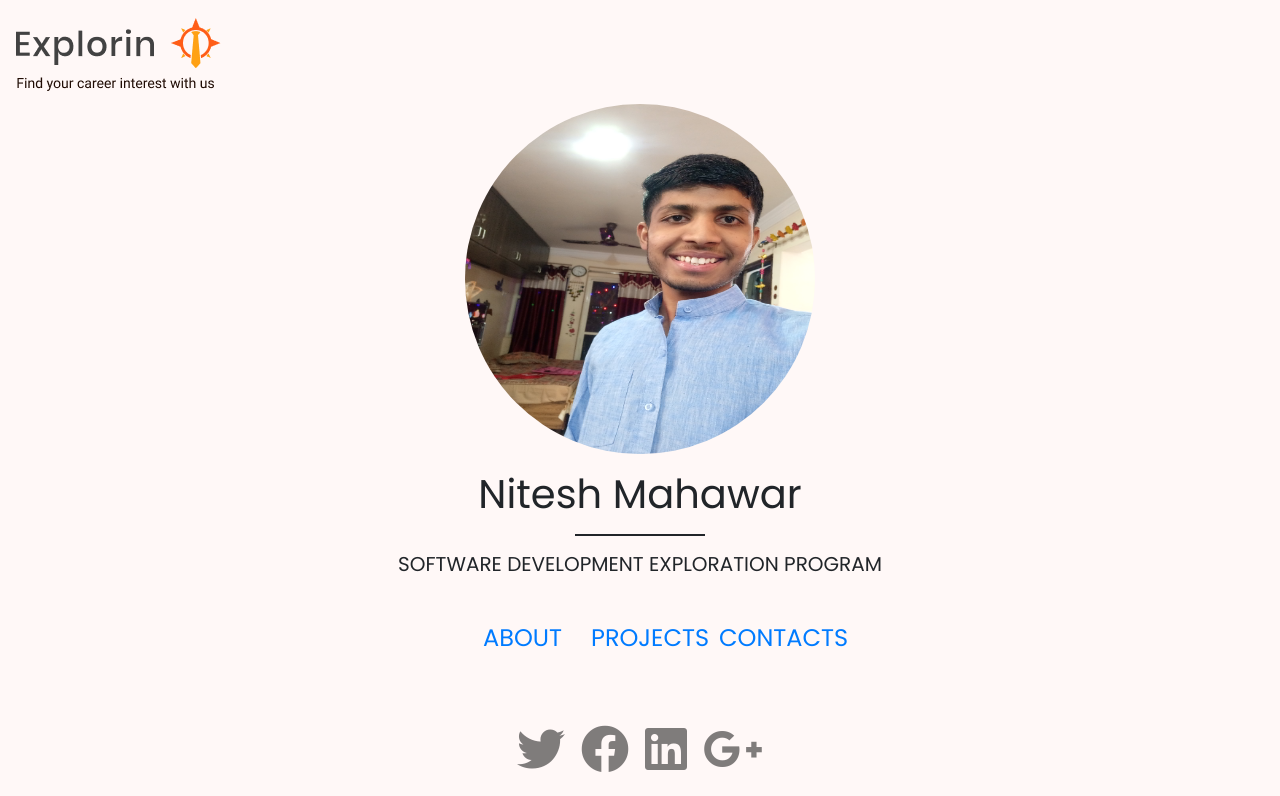
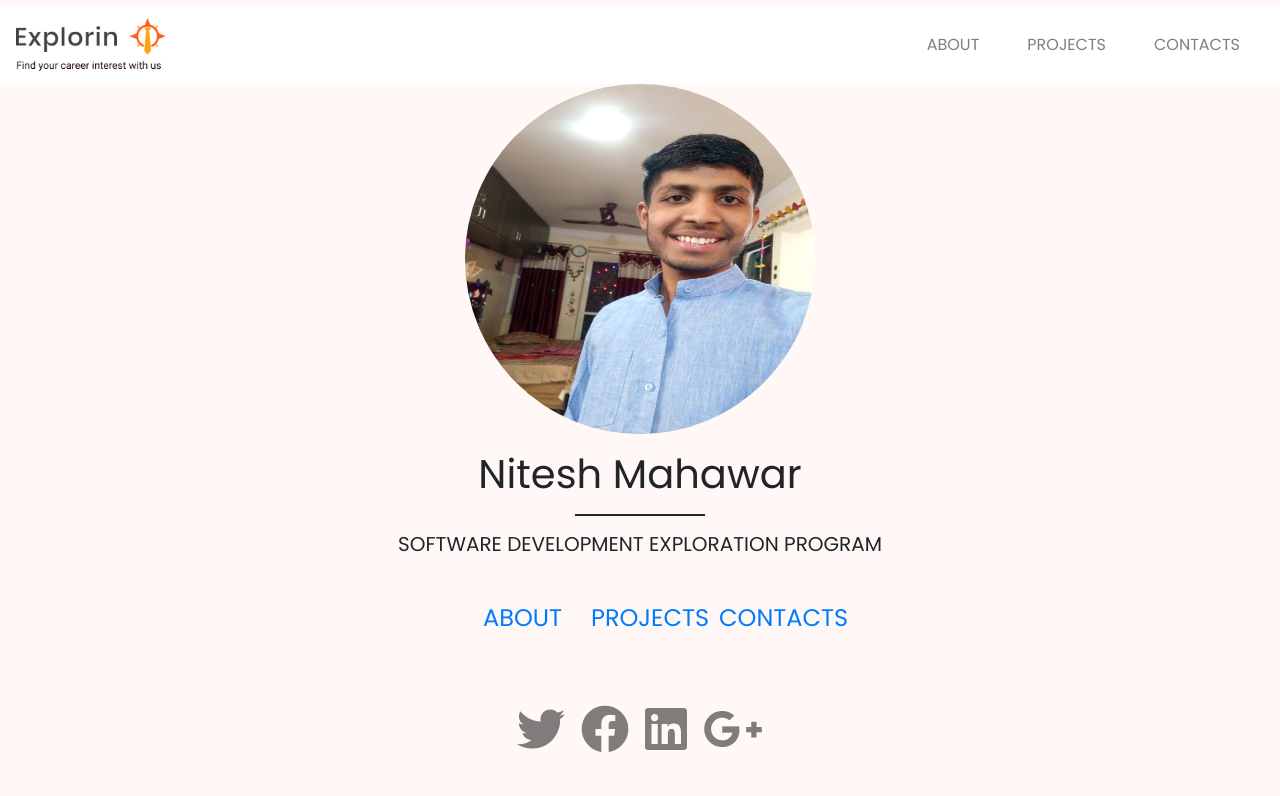
Before and after one commit to vedant11/django-default-app, a Django app: page /portfolio/ in a window 1280 px wide. Shown: the top 796 px of the page. After the commit the page ends 752 px from the top, so only its background shows below. Run offline with Django 3.2, Linux system fonts and the light colour scheme; some libraries are stand-ins or nearby versions.

Commit message:
fix all paths

```diff
--- a/portfolio/templates/home.html
+++ b/portfolio/templates/home.html
@@ -56,14 +56,29 @@
 
 <body style="background: #FFF8F7;">
 
-    <nav class="navbar navbar-expand-lg navbar-light" style="margin-top:5px; background: #FFF8F7;">
+    <nav class=" navbar navbar-expand-lg navbar-light bg-white" style="margin-top:5px;">
         <button class="navbar-toggler" type="button" data-toggle="collapse" data-target="#navbarTogglerDemo03"
             aria-controls="navbarTogglerDemo03" aria-expanded="false" aria-label="Toggle navigation">
             <span class="navbar-toggler-icon"></span>
         </button>
-        <a class="navbar-brand" href="">
-            <img src="{% static 'img/logo+text.png' %}" />
+        <a class="navbar-brand" href="/portfolio/">
+            <img src="{% static 'img/logo+text.png' %}" width="150" />
         </a>
+
+        <div class="collapse navbar-collapse" id="navbarTogglerDemo03">
+            <ul class="navbar-nav ml-auto mt-2 mt-lg-0">
+                <li class="nav-item">
+                    <a class="nav-link mx-3" href="/portfolio/about">ABOUT</a>
+                </li>
+                <li class="nav-item">
+                    <a class="nav-link mx-3" href="/portfolio/projects">PROJECTS</a>
+                </li>
+                <li class="nav-item">
+                    <a class="nav-link mx-3" href="/portfolio/contacts">CONTACTS</a>
+                </li>
+            </ul>
+
+        </div>
     </nav>
 
     <div class="row">
@@ -74,8 +89,8 @@
         <h1 style="margin: auto;">Nitesh Mahawar</h1>
     </div>
     <hr style="width: 10%;border:1px solid;">
-    <div class="row my-3">
-        <h5 style="margin: auto;">SOFTWARE DEVELOPMENT EXPLORATION PROGRAM</h5>
+    <div class="row my-3 m-2">
+        <h5 style="margin:auto;">SOFTWARE DEVELOPMENT EXPLORATION PROGRAM</h5>
     </div>
     <div class="row mt-5" style="width: 30%; margin:auto;">
         <div class="col-sm-4">
```
Also changed, not shown: portfolio/templates/about.html (+8 -6 lines), portfolio/templates/contacts.html (+7 -7 lines), portfolio/templates/projects.html (+5 -5 lines).
